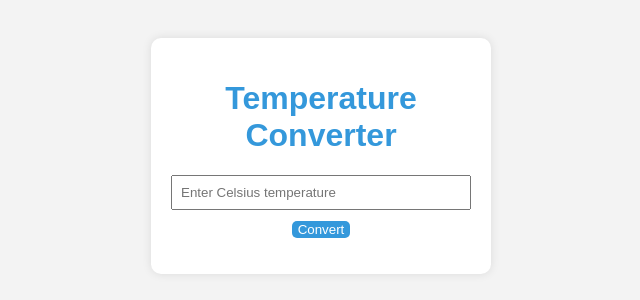
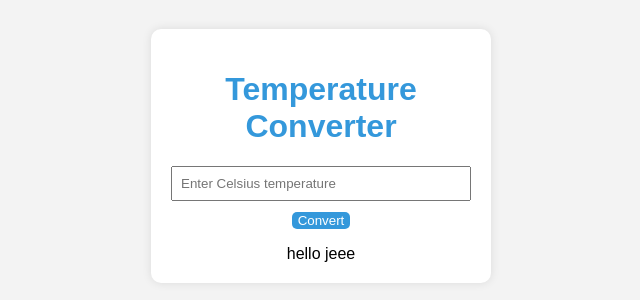
Before and after one commit to kumarshivam04203/shivamGit, a plain HTML site: page index.html in a window 1280 px wide. Shown: the part 244-544 px from the top of the page, without its empty margins (319-959 px from the left). Drawn offline with Linux system fonts and the light colour scheme.

Commit message:
add net line

```diff
--- a/hello.js
+++ b/hello.js
@@ -1 +1,5 @@
 const result = document.getElementsByClassName('result')
+
+function add(){
+    console.log("chwghgd")
+}
--- a/index.html
+++ b/index.html
@@ -18,7 +18,7 @@
     <p class="result" id="result">
 
     </p>
-    <div></div>
+    <div>hello jeee</div>
 </div>
 </body>
 <script src="script.js"></script>
```
